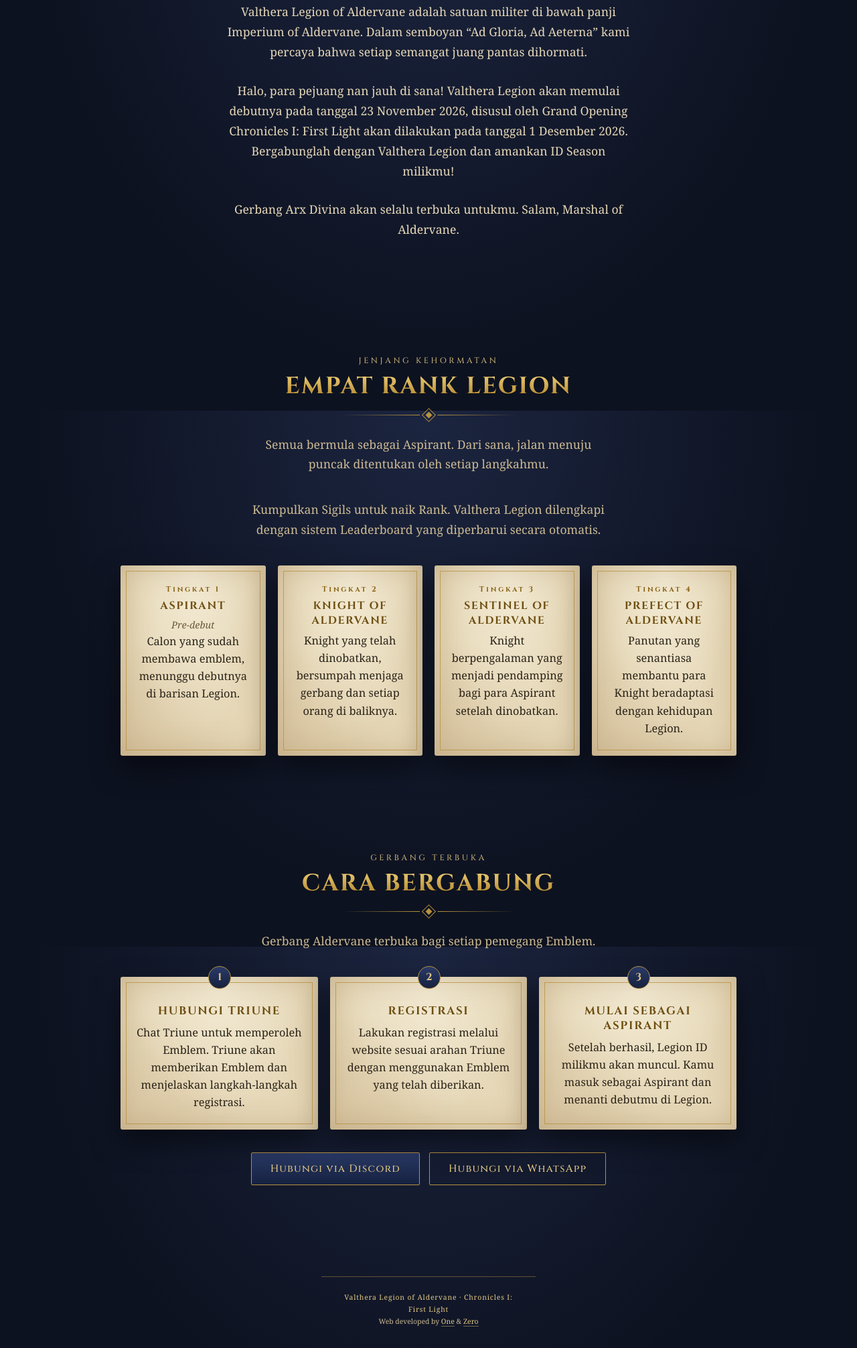
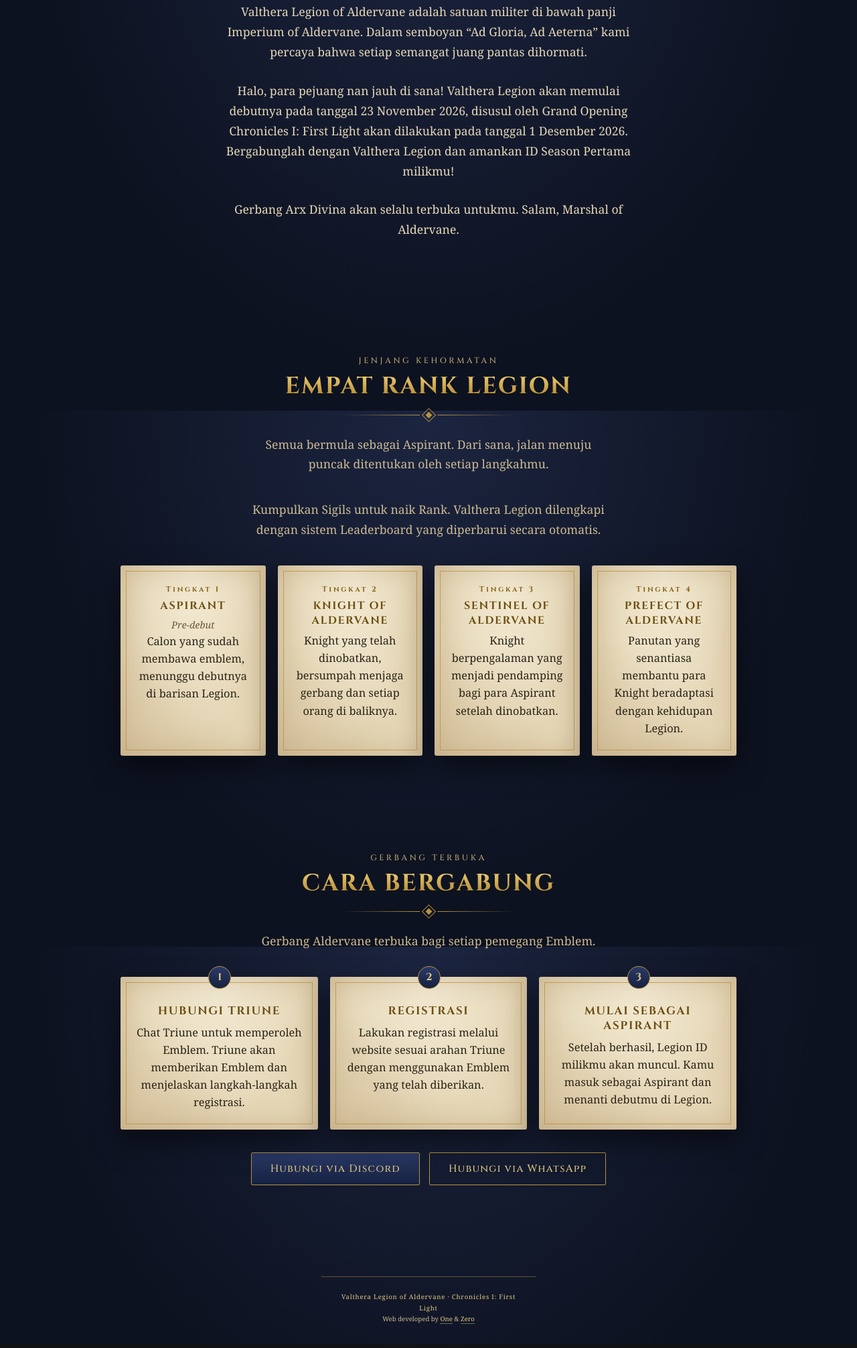
Before and after one commit to lustlessliv/Valthera-Legion-Pamphlet, a plain HTML site: page index.html in a window 1280 px wide. Shown: the part 987-2999 px from the top of the page at 67% size. Drawn offline with Linux system fonts and the light colour scheme; a web font is replaced by a local one.

Commit message:
Update footer font size and text in about section

```diff
--- a/index.html
+++ b/index.html
@@ -68,7 +68,7 @@ h2{font:700 clamp(1.5rem,6vw,2.2rem)/1.2 'Cinzel',serif;letter-spacing:.06em;tex
 .steps .card{text-align:center}
 .steps{margin-top:26px}
 /* footer */
-.site-foot{max-width:320px;margin:30px auto 0;padding:22px 20px calc(30px + env(safe-area-inset-bottom,0px));text-align:center;border-top:1px solid rgba(192,153,63,.45);font-size:.65rem;line-height:1.7;color:var(--parch-d)}
+.site-foot{max-width:320px;margin:30px auto 0;padding:22px 20px calc(30px + env(safe-area-inset-bottom,0px));text-align:center;border-top:1px solid rgba(192,153,63,.45);font-size:.60rem;line-height:1.7;color:var(--parch-d)}
 .site-foot p{margin:0}
 .site-foot .ed{letter-spacing:.08em;color:var(--goldl)}
 .site-foot a{text-decoration:none;border-bottom:1px solid rgba(227,201,133,.45)}
@@ -102,7 +102,7 @@ h2{font:700 clamp(1.5rem,6vw,2.2rem)/1.2 'Cinzel',serif;letter-spacing:.06em;tex
       <div class="orn"><i></i></div>
       <div class="about">
         <p>Valthera Legion of Aldervane adalah satuan militer di bawah panji Imperium of Aldervane. Dalam semboyan “Ad Gloria, Ad Aeterna” kami percaya bahwa setiap semangat juang pantas dihormati.</p>
-        <p>Halo, para pejuang nan jauh di sana! Valthera Legion akan memulai debutnya pada tanggal 23 November 2026, disusul oleh Grand Opening Chronicles I: First Light akan dilakukan pada tanggal 1 Desember 2026. Bergabunglah dengan Valthera Legion dan amankan ID Season milikmu!</p>
+        <p>Halo, para pejuang nan jauh di sana! Valthera Legion akan memulai debutnya pada tanggal 23 November 2026, disusul oleh Grand Opening Chronicles I: First Light akan dilakukan pada tanggal 1 Desember 2026. Bergabunglah dengan Valthera Legion dan amankan ID Season Pertama milikmu!</p>
         <p>Gerbang Arx Divina akan selalu terbuka untukmu. Salam, Marshal of Aldervane.</p>
       </div>
     </div>
```
